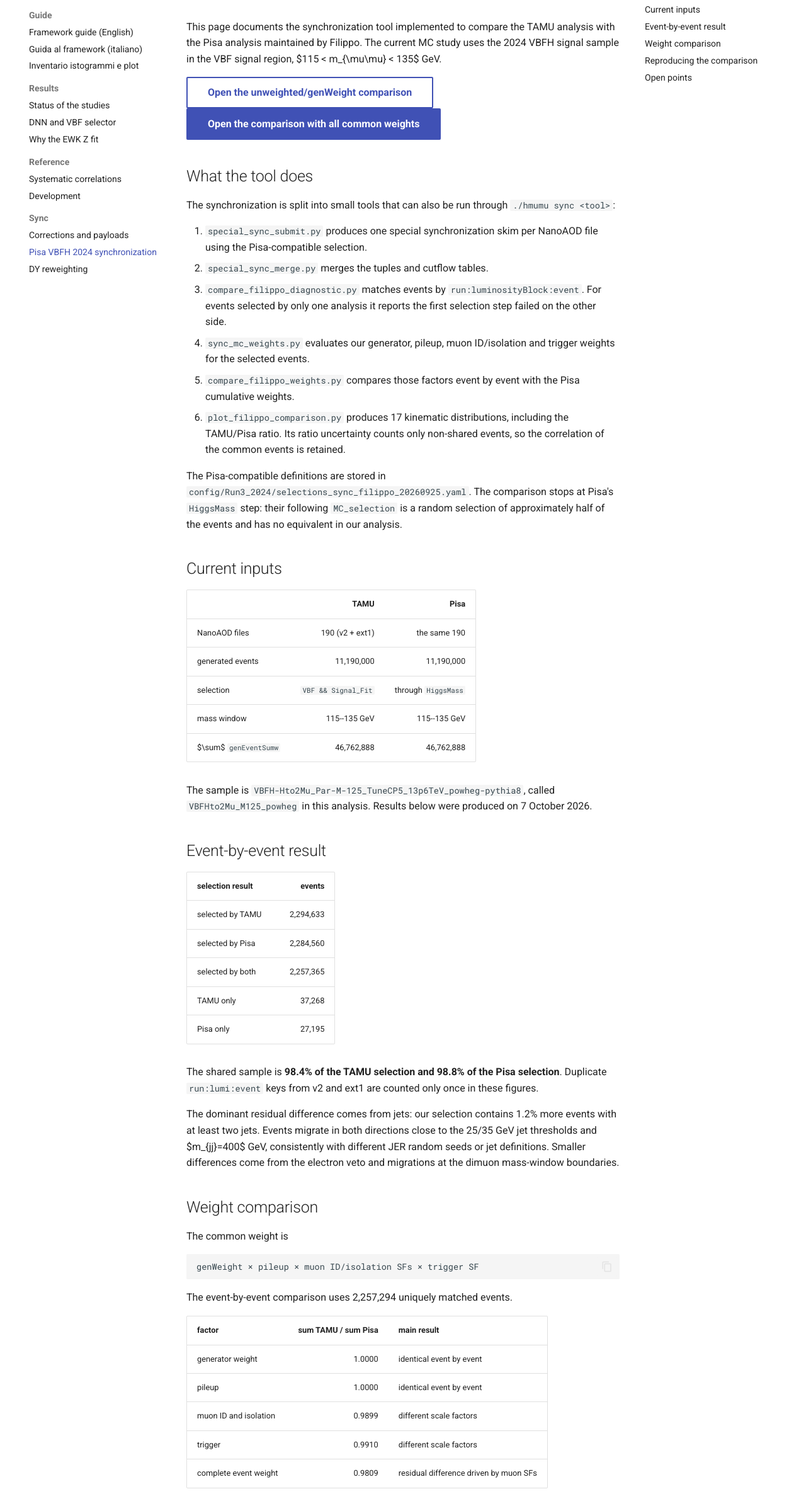
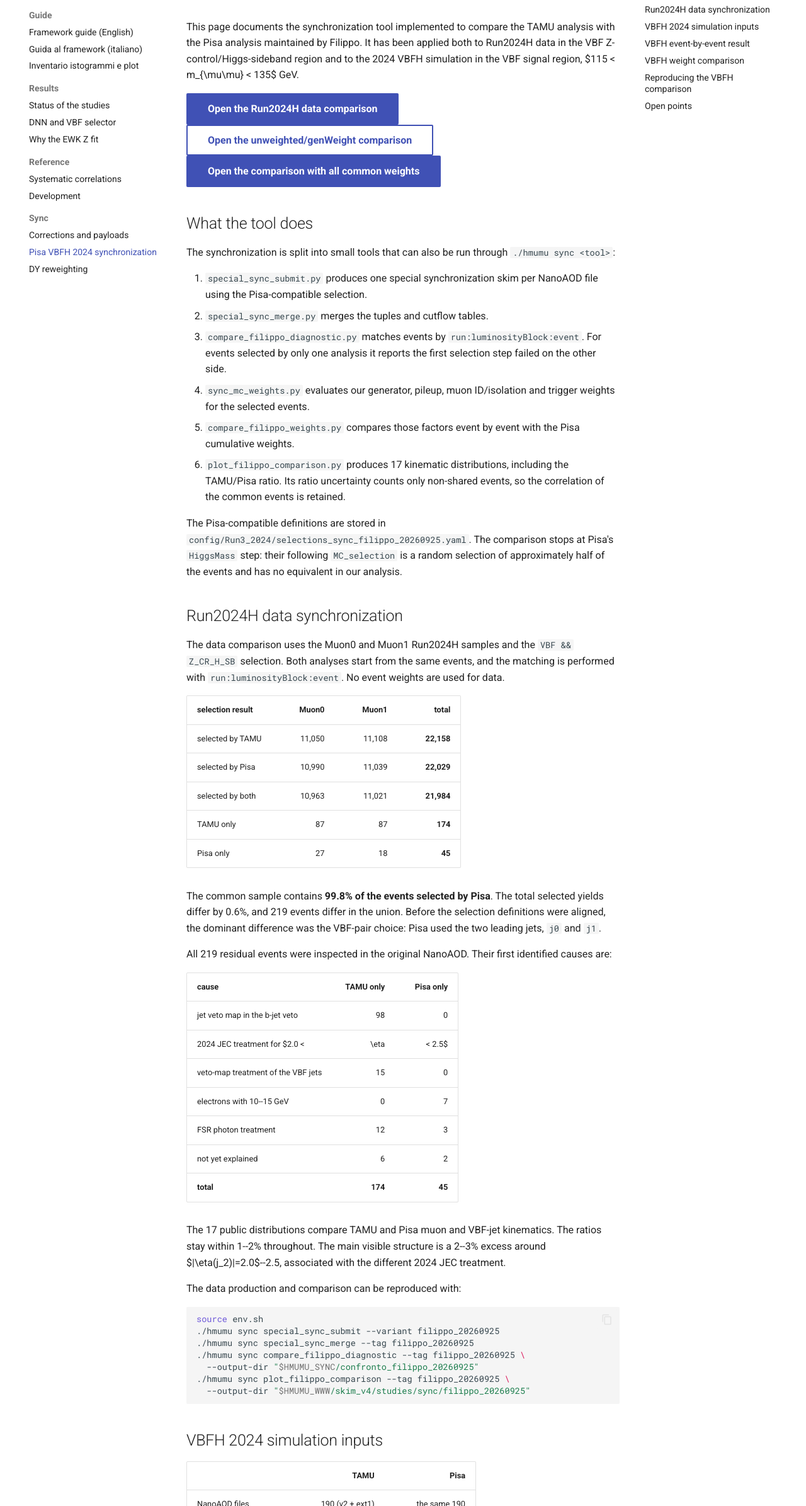
Before and after one commit to valeriadamante/valeriadamante.github.io, a plain HTML site: page Hmumu_analysis/sync/pisa_vbfh_2024/index.html in a window 1280 px wide. Shown: the part 150-2541 px from the top of the page at 63% size. Drawn offline with Linux system fonts and the light colour scheme; no server answers.

Commit message:
sync for hmm analysis w/ pisa

```diff
--- a/Hmumu_analysis/sync/pisa_vbfh_2024/index.html
+++ b/Hmumu_analysis/sync/pisa_vbfh_2024/index.html
@@ -805,10 +805,10 @@
 </li>
 
         <li class="md-nav__item">
-  <a href="#current-inputs" class="md-nav__link">
+  <a href="#run2024h-data-synchronization" class="md-nav__link">
     <span class="md-ellipsis">
 
-        Current inputs
+        Run2024H data synchronization
 
     </span>
   </a>
@@ -816,10 +816,10 @@
 </li>
 
         <li class="md-nav__item">
-  <a href="#event-by-event-result" class="md-nav__link">
+  <a href="#vbfh-2024-simulation-inputs" class="md-nav__link">
     <span class="md-ellipsis">
 
-        Event-by-event result
+        VBFH 2024 simulation inputs
 
     </span>
   </a>
@@ -827,10 +827,10 @@
 </li>
 
         <li class="md-nav__item">
-  <a href="#weight-comparison" class="md-nav__link">
+  <a href="#vbfh-event-by-event-result" class="md-nav__link">
     <span class="md-ellipsis">
 
-        Weight comparison
+        VBFH event-by-event result
 
     </span>
   </a>
@@ -838,10 +838,21 @@
 </li>
 
         <li class="md-nav__item">
-  <a href="#reproducing-the-comparison" class="md-nav__link">
+  <a href="#vbfh-weight-comparison" class="md-nav__link">
     <span class="md-ellipsis">
 
-        Reproducing the comparison
+        VBFH weight comparison
+
+    </span>
+  </a>
+
+</li>
+
+        <li class="md-nav__item">
+  <a href="#reproducing-the-vbfh-comparison" class="md-nav__link">
+    <span class="md-ellipsis">
+
+        Reproducing the VBFH comparison
 
     </span>
   </a>
@@ -941,10 +952,10 @@
 </li>
 
         <li class="md-nav__item">
-  <a href="#current-inputs" class="md-nav__link">
+  <a href="#run2024h-data-synchronization" class="md-nav__link">
     <span class="md-ellipsis">
 
-        Current inputs
+        Run2024H data synchronization
 
     </span>
   </a>
@@ -952,10 +963,10 @@
 </li>
 
         <li class="md-nav__item">
-  <a href="#event-by-event-result" class="md-nav__link">
+  <a href="#vbfh-2024-simulation-inputs" class="md-nav__link">
     <span class="md-ellipsis">
 
-        Event-by-event result
+        VBFH 2024 simulation inputs
 
     </span>
   </a>
@@ -963,10 +974,10 @@
 </li>
 
         <li class="md-nav__item">
-  <a href="#weight-comparison" class="md-nav__link">
+  <a href="#vbfh-event-by-event-result" class="md-nav__link">
     <span class="md-ellipsis">
 
-        Weight comparison
+        VBFH event-by-event result
 
     </span>
   </a>
@@ -974,10 +985,21 @@
 </li>
 
         <li class="md-nav__item">
-  <a href="#reproducing-the-comparison" class="md-nav__link">
+  <a href="#vbfh-weight-comparison" class="md-nav__link">
     <span class="md-ellipsis">
 
-        Reproducing the comparison
+        VBFH weight comparison
+
+    </span>
+  </a>
+
+</li>
+
+        <li class="md-nav__item">
+  <a href="#reproducing-the-vbfh-comparison" class="md-nav__link">
+    <span class="md-ellipsis">
+
+        Reproducing the VBFH comparison
 
     </span>
   </a>
@@ -1017,11 +1039,12 @@
 
 <h1 id="synchronization-with-pisa-vbfh-2024">Synchronization with Pisa: VBFH 2024<a class="headerlink" href="#synchronization-with-pisa-vbfh-2024" title="Permanent link">&para;</a></h1>
 <p>This page documents the synchronization tool implemented to compare the TAMU
-analysis with the Pisa analysis maintained by Filippo. The current MC study uses
-the 2024 VBFH signal sample in the VBF signal region,
-$115 &lt; m_{\mu\mu} &lt; 135$ GeV.</p>
-<p><a class="md-button" href="https://vdamante.web.cern.ch/H_mumu/skim_v4/studies/sync/filippo_mc_vbfh/">Open the unweighted/genWeight comparison</a>
-<a class="md-button md-button--primary" href="https://vdamante.web.cern.ch/H_mumu/skim_v4/studies/sync/filippo_mc_vbfh_allweights/">Open the comparison with all common weights</a></p>
+analysis with the Pisa analysis maintained by Filippo. It has been applied both
+to Run2024H data in the VBF Z-control/Higgs-sideband region and to the 2024 VBFH
+simulation in the VBF signal region, $115 &lt; m_{\mu\mu} &lt; 135$ GeV.</p>
+<p><a class="md-button md-button--primary" href="https://vdamante.web.cern.ch/H_mumu/?dir=skim_v4%2Fstudies%2Fsync%2Ffilippo_20260925">Open the Run2024H data comparison</a>
+<a class="md-button" href="https://vdamante.web.cern.ch/H_mumu/?dir=skim_v4%2Fstudies%2Fsync%2Ffilippo_mc_vbfh">Open the unweighted/genWeight comparison</a>
+<a class="md-button md-button--primary" href="https://vdamante.web.cern.ch/H_mumu/?dir=skim_v4%2Fstudies%2Fsync%2Ffilippo_mc_vbfh_allweights">Open the comparison with all common weights</a></p>
 <h2 id="what-the-tool-does">What the tool does<a class="headerlink" href="#what-the-tool-does" title="Permanent link">&para;</a></h2>
 <p>The synchronization is split into small tools that can also be run through
 <code>./hmumu sync &lt;tool&gt;</code>:</p>
@@ -1044,7 +1067,119 @@ $115 &lt; m_{\mu\mu} &lt; 135$ GeV.</p>
 <code>config/Run3_2024/selections_sync_filippo_20260925.yaml</code>. The comparison stops at
 Pisa's <code>HiggsMass</code> step: their following <code>MC_selection</code> is a random selection of
 approximately half of the events and has no equivalent in our analysis.</p>
-<h2 id="current-inputs">Current inputs<a class="headerlink" href="#current-inputs" title="Permanent link">&para;</a></h2>
+<h2 id="run2024h-data-synchronization">Run2024H data synchronization<a class="headerlink" href="#run2024h-data-synchronization" title="Permanent link">&para;</a></h2>
+<p>The data comparison uses the Muon0 and Muon1 Run2024H samples and the
+<code>VBF &amp;&amp; Z_CR_H_SB</code> selection. Both analyses start from the same events, and the
+matching is performed with <code>run:luminosityBlock:event</code>. No event weights are
+used for data.</p>
+<table>
+<thead>
+<tr>
+<th>selection result</th>
+<th style="text-align: right;">Muon0</th>
+<th style="text-align: right;">Muon1</th>
+<th style="text-align: right;">total</th>
+</tr>
+</thead>
+<tbody>
+<tr>
+<td>selected by TAMU</td>
+<td style="text-align: right;">11,050</td>
+<td style="text-align: right;">11,108</td>
+<td style="text-align: right;"><strong>22,158</strong></td>
+</tr>
+<tr>
+<td>selected by Pisa</td>
+<td style="text-align: right;">10,990</td>
+<td style="text-align: right;">11,039</td>
+<td style="text-align: right;"><strong>22,029</strong></td>
+</tr>
+<tr>
+<td>selected by both</td>
+<td style="text-align: right;">10,963</td>
+<td style="text-align: right;">11,021</td>
+<td style="text-align: right;"><strong>21,984</strong></td>
+</tr>
+<tr>
+<td>TAMU only</td>
+<td style="text-align: right;">87</td>
+<td style="text-align: right;">87</td>
+<td style="text-align: right;"><strong>174</strong></td>
+</tr>
+<tr>
+<td>Pisa only</td>
+<td style="text-align: right;">27</td>
+<td style="text-align: right;">18</td>
+<td style="text-align: right;"><strong>45</strong></td>
+</tr>
+</tbody>
+</table>
+<p>The common sample contains <strong>99.8% of the events selected by Pisa</strong>. The total
+selected yields differ by 0.6%, and 219 events differ in the union. Before the
+selection definitions were aligned, the dominant difference was the VBF-pair
+choice: Pisa used the two leading jets, <code>j0</code> and <code>j1</code>.</p>
+<p>All 219 residual events were inspected in the original NanoAOD. Their first
+identified causes are:</p>
+<table>
+<thead>
+<tr>
+<th>cause</th>
+<th style="text-align: right;">TAMU only</th>
+<th style="text-align: right;">Pisa only</th>
+</tr>
+</thead>
+<tbody>
+<tr>
+<td>jet veto map in the b-jet veto</td>
+<td style="text-align: right;">98</td>
+<td style="text-align: right;">0</td>
+</tr>
+<tr>
+<td>2024 JEC treatment for $2.0 &lt;</td>
+<td style="text-align: right;">\eta</td>
+<td style="text-align: right;">&lt; 2.5$</td>
+</tr>
+<tr>
+<td>veto-map treatment of the VBF jets</td>
+<td style="text-align: right;">15</td>
+<td style="text-align: right;">0</td>
+</tr>
+<tr>
+<td>electrons with 10--15 GeV</td>
+<td style="text-align: right;">0</td>
+<td style="text-align: right;">7</td>
+</tr>
+<tr>
+<td>FSR photon treatment</td>
+<td style="text-align: right;">12</td>
+<td style="text-align: right;">3</td>
+</tr>
+<tr>
+<td>not yet explained</td>
+<td style="text-align: right;">6</td>
+<td style="text-align: right;">2</td>
+</tr>
+<tr>
+<td><strong>total</strong></td>
+<td style="text-align: right;"><strong>174</strong></td>
+<td style="text-align: right;"><strong>45</strong></td>
+</tr>
+</tbody>
+</table>
+<p>The 17 public distributions compare TAMU and Pisa muon and VBF-jet kinematics.
+The ratios stay within 1--2% throughout. The main visible structure is a 2--3%
+excess around $|\eta(j_2)|=2.0$--2.5, associated with the different 2024 JEC
+treatment.</p>
+<p>The data production and comparison can be reproduced with:</p>
+<div class="highlight"><pre><span></span><code><span class="nb">source</span><span class="w"> </span>env.sh
+./hmumu<span class="w"> </span>sync<span class="w"> </span>special_sync_submit<span class="w"> </span>--variant<span class="w"> </span>filippo_20260925
+./hmumu<span class="w"> </span>sync<span class="w"> </span>special_sync_merge<span class="w"> </span>--tag<span class="w"> </span>filippo_20260925
+./hmumu<span class="w"> </span>sync<span class="w"> </span>compare_filippo_diagnostic<span class="w"> </span>--tag<span class="w"> </span>filippo_20260925<span class="w"> </span><span class="se">\</span>
+<span class="w">  </span>--output-dir<span class="w"> </span><span class="s2">"</span><span class="nv">$HMUMU_SYNC</span><span class="s2">/confronto_filippo_20260925"</span>
+./hmumu<span class="w"> </span>sync<span class="w"> </span>plot_filippo_comparison<span class="w"> </span>--tag<span class="w"> </span>filippo_20260925<span class="w"> </span><span class="se">\</span>
+<span class="w">  </span>--output-dir<span class="w"> </span><span class="s2">"</span><span class="nv">$HMUMU_WWW</span><span class="s2">/skim_v4/studies/sync/filippo_20260925"</span>
+</code></pre></div>
+<h2 id="vbfh-2024-simulation-inputs">VBFH 2024 simulation inputs<a class="headerlink" href="#vbfh-2024-simulation-inputs" title="Permanent link">&para;</a></h2>
 <table>
 <thead>
 <tr>
@@ -1085,7 +1220,7 @@ approximately half of the events and has no equivalent in our analysis.</p>
 <code>VBFH-Hto2Mu_Par-M-125_TuneCP5_13p6TeV_powheg-pythia8</code>, called
 <code>VBFHto2Mu_M125_powheg</code> in this analysis. Results below were produced on
 7 October 2026.</p>
-<h2 id="event-by-event-result">Event-by-event result<a class="headerlink" href="#event-by-event-result" title="Permanent link">&para;</a></h2>
+<h2 id="vbfh-event-by-event-result">VBFH event-by-event result<a class="headerlink" href="#vbfh-event-by-event-result" title="Permanent link">&para;</a></h2>
 <table>
 <thead>
 <tr>
@@ -1124,7 +1259,7 @@ more events with at least two jets. Events migrate in both directions close to
 the 25/35 GeV jet thresholds and $m_{jj}=400$ GeV, consistently with different
 JER random seeds or jet definitions. Smaller differences come from the electron
 veto and migrations at the dimuon mass-window boundaries.</p>
-<h2 id="weight-comparison">Weight comparison<a class="headerlink" href="#weight-comparison" title="Permanent link">&para;</a></h2>
+<h2 id="vbfh-weight-comparison">VBFH weight comparison<a class="headerlink" href="#vbfh-weight-comparison" title="Permanent link">&para;</a></h2>
 <p>The common weight is</p>
 <div class="highlight"><pre><span></span><code>genWeight × pileup × muon ID/isolation SFs × trigger SF
 </code></pre></div>
@@ -1191,7 +1326,7 @@ yields are:</p>
 <p>Thus TAMU/Pisa is <strong>+0.4% with generator weights only</strong> and <strong>-1.4% with all
 common weights</strong>. The remaining weighted discrepancy is traced primarily to
 the muon ID/isolation and trigger scale factors.</p>
-<h2 id="reproducing-the-comparison">Reproducing the comparison<a class="headerlink" href="#reproducing-the-comparison" title="Permanent link">&para;</a></h2>
+<h2 id="reproducing-the-vbfh-comparison">Reproducing the VBFH comparison<a class="headerlink" href="#reproducing-the-vbfh-comparison" title="Permanent link">&para;</a></h2>
 <div class="highlight"><pre><span></span><code><span class="nb">source</span><span class="w"> </span>env.sh
 <span class="nv">FIL</span><span class="o">=</span><span class="s1">'/eos/home-f/fcattafe/Hmm_sync_valeria/hmm_2024Summer24_VBF-Hto2Mu_M-125_powheg_*_VBF_SignalRegion_diagnostic_ntuples.root'</span>
 <span class="nv">OUT</span><span class="o">=</span><span class="nv">$HMUMU_SYNC</span>/confronto_filippo_mc_vbfh
```
Also changed, not shown: Hmumu_analysis/search/search_index.json.
